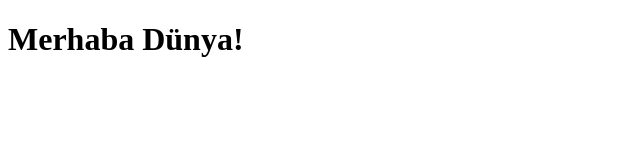
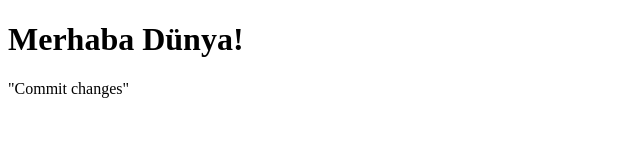
Before and after one commit to canthandle8/my-portfolio, a plain HTML site: page index.html in a window 1280 px wide. Shown: the whole page, without its empty margins (0-640 px from the left). Drawn offline with Linux system fonts and the light colour scheme.

Commit message:
index.html

```diff
--- a/index.html
+++ b/index.html
@@ -7,3 +7,4 @@
     <h1>Merhaba Dünya!</h1>
 </body>
 </html>
+"Commit changes"
```
